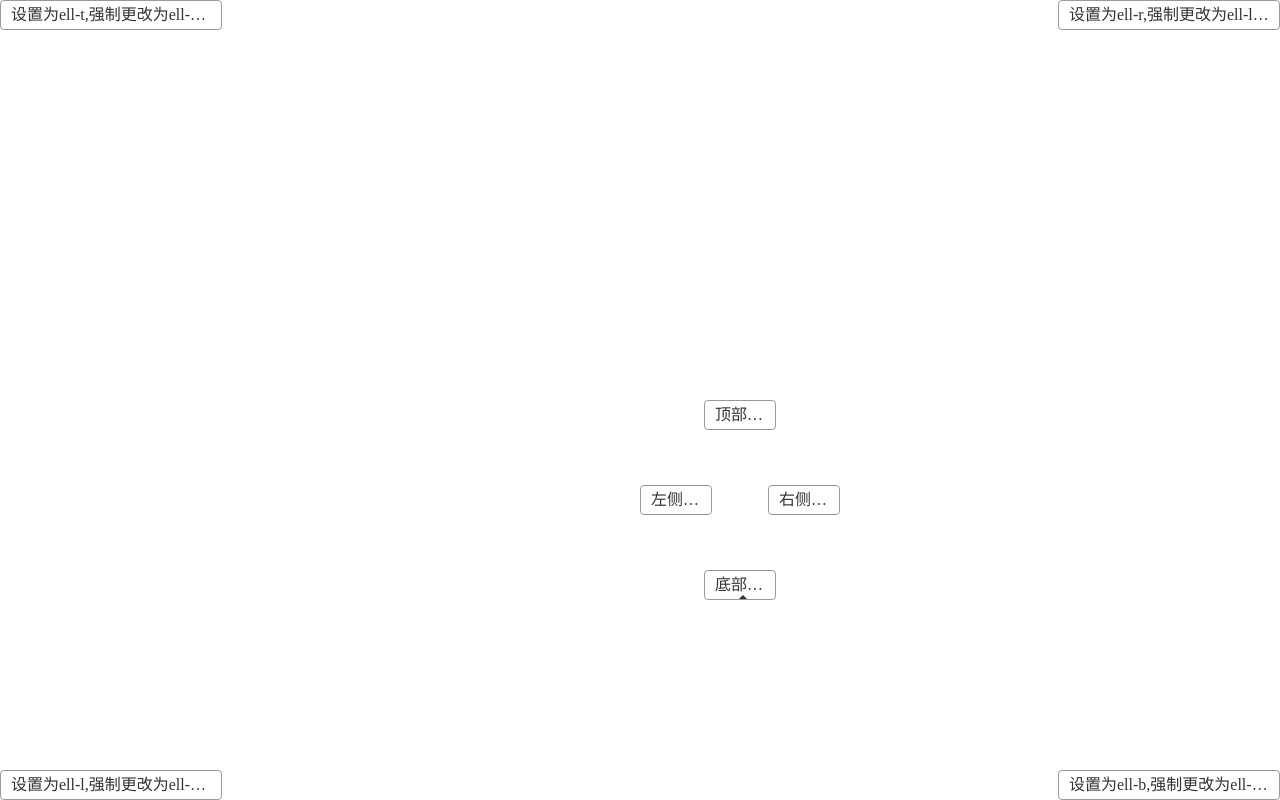
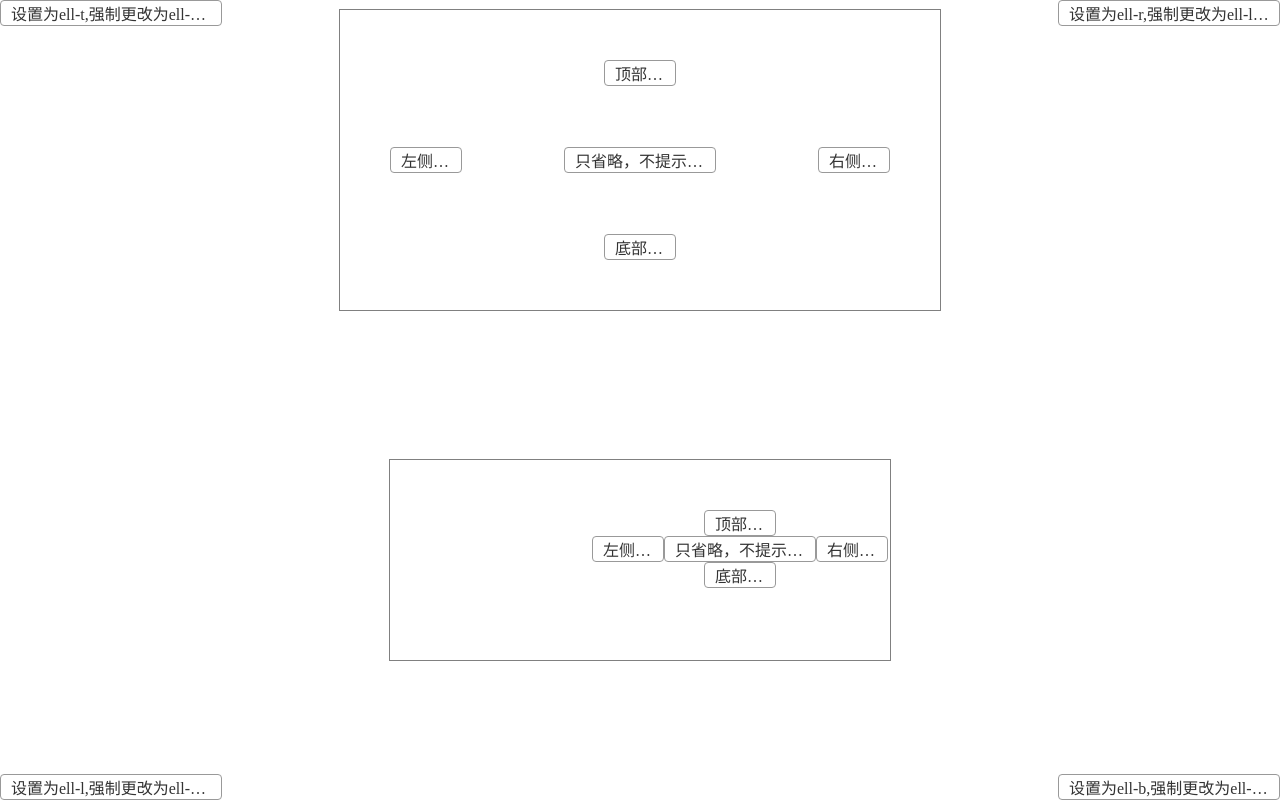
Before and after one commit to MusiCoder32/simply-ellipsis, a website: page example/index.html in a window 1280 px wide. Drawn offline with Linux system fonts and the light colour scheme.

Commit message:
新方案解决滚动以以及transform情况下弹窗异常的bug,不过采用了absolution定位，则会受到祖先元素中，有position:relative及position:absolute元素的影响，弹窗显示区域超过祖先元素时，受到该祖先元素的overflow样式影响，若hidden，则弹窗被切割，若auto，则出现滚动条；目前计划采取的解决方案是，提供两套定位机制，一套采用absolute定位，一套采用fixed定位

```diff
--- a/example/index.html
+++ b/example/index.html
@@ -30,23 +30,45 @@
       border-radius: 4px;
     }
 
-    .p-center {
+    .p-t-20, .p-t-70 {
       position: absolute;
-      top: 50%;
       left: 50%;
-      /*transform: translate(-50%, -50%);*/
-      width: 200px;
+      transform: translate(-50%, -50%);
+      width: 500px;
       height: 200px;
+
+      border: 1px solid gray;
+      overflow: auto;
+    }
+
+    .scroll {
+
+      width: 600px;
+      height: 200px;
+      padding: 50px;
+
+    }
+
+    .p-t-20 {
+      padding: 50px;
+
+      top: 20%;
       display: flex;
       justify-content: space-between;
       flex-direction: column;
+    }
+
+    .p-t-70 {
+      top: 70%;
     }
   </style>
 </head>
 <body id="app">
 <div style="width:100%;height:100%;display: flex;justify-content: space-between;flex-direction: column">
   <div style="display: flex;justify-content: space-between">
-    <div class="ell-t item-2">设置为ell-t,强制更改为ell-b的效果设置为ell-t,强制更改为ell-b的效果设置为ell-t,强制更改为ell-b的效果设置为ell-t,强制更改为ell-b的效果设置为ell-t,强制更改为ell-b的效果设置为ell-t,强制更改为ell-b的效果设置为ell-t,强制更改为ell-b的效果设置为ell-t,强制更改为ell-b的效果</div>
+    <div class="ell-t item-2">
+      设置为ell-t,强制更改为ell-b的效果设置为ell-t,强制更改为ell-b的效果设置为ell-t,强制更改为ell-b的效果设置为ell-t,强制更改为ell-b的效果设置为ell-t,强制更改为ell-b的效果设置为ell-t,强制更改为ell-b的效果设置为ell-t,强制更改为ell-b的效果设置为ell-t,强制更改为ell-b的效果
+    </div>
     <div class="ell-r item-2">设置为ell-r,强制更改为ell-l的效果</div>
   </div>
   <div style="display: flex;justify-content: space-between">
@@ -54,17 +76,35 @@
     <div class="ell-b item-2">设置为ell-b,强制更改为ell-t的效果</div>
   </div>
 </div>
-<div class="p-center">
+<div class="p-t-20">
   <div style="display: flex;justify-content: center">
     <div class="ell-t item">顶部ell-t</div>
   </div>
   <div style="display: flex;justify-content: space-between">
     <div class="ell-l item">左侧ell-l</div>
+    <div class="ell item" style="width: 130px;">只省略，不提示 只省略，不提示</div>
     <div class="ell-r item">右侧ell-r</div>
   </div>
   <div style="display: flex;justify-content: center">
     <div class="ell-b item">底部ell-t</div>
   </div>
+</div>
+
+<div class="p-t-70">
+  <div class="scroll">
+    <div style="display: flex;justify-content: center">
+      <div class="ell-t item">顶部ell-t</div>
+    </div>
+    <div style="display: flex;justify-content: center">
+      <div class="ell-l item">左侧ell-l</div>
+      <div class="ell item" style="width: 130px;">只省略，不提示 只省略，不提示</div>
+      <div class="ell-r item">右侧ell-r</div>
+    </div>
+    <div style="display: flex;justify-content: center">
+      <div class="ell-b item">底部ell-t</div>
+    </div>
+  </div>
+
 </div>
 </body>
 <script type="module">
--- a/src/index.css
+++ b/src/index.css
@@ -1,5 +1,5 @@
 .ell {
-  display: inline-block !important;
+  display: block !important;
   overflow: hidden;
   text-overflow: ellipsis;
   white-space: nowrap;
@@ -11,6 +11,12 @@
   content: attr(ell-value);
   left: 0;
   top: 0;
+  max-width: 250px;
+  font-size: 12px;
+  padding: 10px;
+  line-height: 1.2;
+  box-sizing: content-box !important;
+
 }
 
 .ell-l:before, .ell-r:before, .ell-t:before, .ell-b:before {
@@ -18,11 +24,15 @@
   position: fixed;
   left: 0;
   top: 0;
+  border-width: 5px;
+  border-style: solid;
+
 }
 
 .ell-l, .ell-r, .ell-t, .ell-b {
   overflow: hidden;
   white-space: nowrap;
+  display: block !important;
 }
 .ell-l:hover, .ell-r:hover, .ell-t:hover, .ell-b:hover {
   overflow: visible;
@@ -35,27 +45,26 @@
   --ell-top: 0;
   --ell-angle-left: 0;
   --ell-angle-top: 0;
+  --ell-wrap: nowrap;
+  --ell-width:0;
   position: relative;
 }
 
 .has-ell:after {
   content: attr(ell-value);
-  max-width: 250px;
   position: absolute !important;
   left: var(--ell-left);
   top: var(--ell-top);
+  white-space: var(--ell-wrap);
+  width: var(--ell-width);
   background-color: var(--ell-background);
   color: #fff;
   text-align: left;
   border-radius: 4px;
-  padding: 10px;
-  font-size: 12px;
-  line-height: 1.2;
   transition: visibility 0.5s, opacity 0.5s;
   z-index: 10000;
-  box-sizing: content-box !important;
-  /*visibility: hidden;*/
-  /*opacity: 0;*/
+  visibility: hidden;
+  opacity: 0;
 }
 
 
@@ -67,8 +76,8 @@
   border-width: 5px;
   border-style: solid;
   border-color: var(--ell-background) transparent transparent transparent;
-  /*visibility: hidden;*/
-  /*opacity: 0;*/
+  visibility: hidden;
+  opacity: 0;
   transition: visibility 0.5s, opacity 0.5s;
   z-index: 10000;
   box-sizing: content-box !important;
--- a/src/setEll.js
+++ b/src/setEll.js
@@ -1,10 +1,14 @@
 import getClientSize from './getClientSize.js'
 
 function setEllItem(dom, type) {
+  window.dom = dom
   const padding = 5 //定义弹框距边界的位置
   const anglePadding = 9 //定义小三角距边界的位置，padding加上圆角尺寸
   // 获取dom的尺寸
-  let {innerText, clientWidth, clientHeight} = dom
+  let {innerText, clientWidth, offsetHeight} = dom
+
+
+
   //清空dom文字内容，并写入子元素存放之前的文字内容
   let childDom = dom.querySelector('.ell')
   if (!childDom) {
@@ -18,18 +22,24 @@ function setEllItem(dom, type) {
     childDom.classList.add('ell')
     dom.append(childDom)
     dom.setAttribute('ell-value', innerText)
-    dom.classList.add('has-ell')
   }
 
+  const {w, h} = getClientSize()//浏览器可见区域高宽尺寸
+  const {left, top, bottom, right} = dom.getClientRects()[0]
 
-  const {w, h} = getClientSize()//浏览器可见区域高宽尺寸
-  window.dom = dom
-  const {left, top, bottom, right} = dom.getClientRects()[0]
+  // 获取目标dom的style并封装成对象，便于修改
+  let cssTextArr = dom.style.cssText.split(';')
+  let cssObj = {}
+  cssTextArr.forEach((item) => {
+    let arr = item.split(':')
+    cssObj[arr[0]] = arr[1]
+  })
 
   //获取ell:after的尺寸
   const afterDom = window.getComputedStyle(dom, 'after')
-  console.log(afterDom)
-  var {paddingBottom, paddingLeft, paddingRight, paddingTop, height, width} = afterDom
+  // return
+
+  var {paddingBottom, paddingLeft, paddingRight, paddingTop, height, width, maxWidth} = afterDom
   let obj = {
     paddingBottom,
     paddingLeft,
@@ -37,16 +47,27 @@ function setEllItem(dom, type) {
     paddingTop,
     height,
     width,
+    maxWidth
   }
   for (let key in obj) {
     obj[key] = parseInt(obj[key])
   }
-  var {paddingBottom, paddingLeft, paddingRight, paddingTop, height, width} = obj
+  var {paddingBottom, paddingLeft, paddingRight, paddingTop, height, width, maxWidth} = obj
+  if (width >= maxWidth) {
+    width = maxWidth
+    cssObj['--ell-wrap'] = 'pre-wrap'
+    cssObj['--ell-width'] = maxWidth + 'px'
+  } else {
+    cssObj['--ell-wrap'] = 'nowrap'
+    cssObj['--ell-width'] = width + 'px'
+  }
   const afterDomOffsetWidth = width + paddingLeft + paddingRight
   const afterDomOffsetHeight = height + paddingTop + paddingBottom
 
   //获取ell:before，即气泡框上的小三角的尺寸
   const beforeDom = window.getComputedStyle(dom, 'before')
+
+
   const borderWidth = parseInt(beforeDom.borderWidth)
 
   // 根据上一步获取的尺寸，计算ell堤示框能否在视野内完全显示，若不能，强制更换其显示位置
@@ -58,14 +79,6 @@ function setEllItem(dom, type) {
   // 根据实际的ell提示框位置来设置气泡框小三角的朝向
   dom.classList.add('has-ell-' + type)
 
-
-  // 获取目标dom的style并封装成对象，便于修改
-  let cssTextArr = dom.style.cssText.split(';')
-  let cssObj = {}
-  cssTextArr.forEach((item) => {
-    let arr = item.split(':')
-    cssObj[arr[0]] = arr[1]
-  })
 
   //根据ell位置，给style对象设置新值
   let ellLeft = padding
@@ -87,18 +100,17 @@ function setEllItem(dom, type) {
       ellLeft = Math.max(ellLeft, padding)
       ellLeft = Math.min(ellLeft, w - afterDomOffsetWidth - padding - left)
       cssObj['--ell-left'] = `${ellLeft}px`
-      cssObj['--ell-top'] = `${clientHeight + borderWidth}px`
+
+      cssObj['--ell-top'] = `${offsetHeight + borderWidth}px`
       cssObj['--ell-angle-left'] = `${(clientWidth - borderWidth) / 2}px`
-      cssObj['--ell-angle-top'] = `${clientHeight - borderWidth}px`
+      cssObj['--ell-angle-top'] = `${offsetHeight - borderWidth}px`
       break;
     case 'right':
-      ellTop = -(afterDomOffsetHeight - clientHeight) / 2
-      debugger
+      ellTop = -(afterDomOffsetHeight - offsetHeight) / 2
       ellTop = Math.max(ellTop, padding - top)
       ellTop = Math.min(ellTop, h - afterDomOffsetHeight - padding - top)
-      console.log(clientHeight, ellTop, h, afterDomOffsetHeight, padding, top)
 
-      angleTop = (clientHeight - borderWidth) / 2
+      angleTop = (offsetHeight - borderWidth) / 2
       angleTop = Math.max(angleTop, anglePadding - top)
       angleTop = Math.min(angleTop, h - borderWidth * 2 - anglePadding - top)
 
@@ -109,11 +121,11 @@ function setEllItem(dom, type) {
 
       break;
     case 'left':
-      ellTop = -(afterDomOffsetHeight - clientHeight) / 2
+      ellTop = -(afterDomOffsetHeight - offsetHeight) / 2
       ellTop = Math.max(ellTop, padding - top)
       ellTop = Math.min(ellTop, h - afterDomOffsetHeight - padding - top)
 
-      angleTop = (clientHeight - borderWidth) / 2
+      angleTop = (offsetHeight - borderWidth) / 2
       angleTop = Math.max(angleTop, anglePadding - top)
       angleTop = Math.min(angleTop, h - borderWidth * 2 - anglePadding - top)
 
@@ -132,6 +144,8 @@ function setEllItem(dom, type) {
     cssTextString += key + ':' + cssObj[key] + ';'
   }
   dom.style.cssText = cssTextString
+  dom.classList.add('has-ell')
+
 }
 
 export default function setEll() {
```
